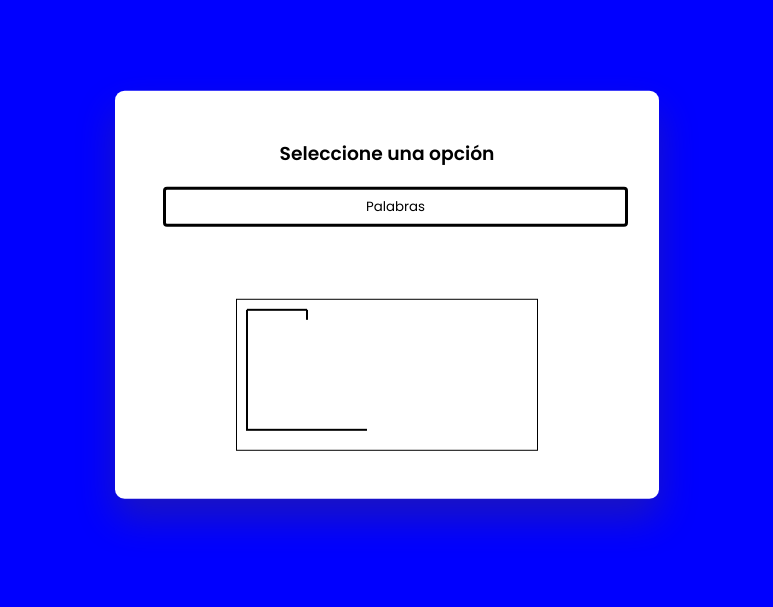
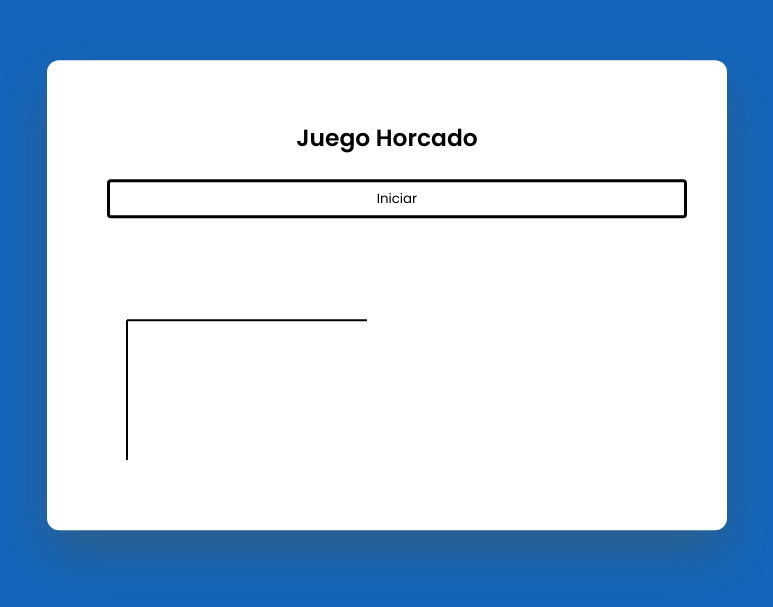
Before and after one commit to jchanquin-2022240/juego_horcado, a plain HTML site: page index.html in a window 1280 px wide. Shown: the part 105-712 px from the top of the page, without its empty margins (253-1026 px from the left). Drawn offline with Linux system fonts and the light colour scheme.

Commit message:
changes in styles and script

```diff
--- a/script.js
+++ b/script.js
@@ -9,13 +9,19 @@ const resultText = document.getElementById("result-text");
 
 //Valores de opciones para botones
 let options = {
-  Palabras: [
+  Iniciar: [
     "Array",
     "Carro",
     "Rana",
     "Victor",
     "Pelota",
     "Juego",
+    "Paleta",
+    "Chamalito",
+    "Lic",
+    "Papaya",
+    "Gusano",
+    "",
   ]
 };
 
@@ -27,7 +33,7 @@ let chosenWord = "";
 
 //Mostrar botones de opción
 const displayOptions = () => {
-  optionsContainer.innerHTML += `<h3>Seleccione una opción</h3>`;
+  optionsContainer.innerHTML += `<h3>Juego Horcado</h3>`;
   let buttonCon = document.createElement("div");
   for (let value in options) {
     buttonCon.innerHTML += `<button class="options" onclick="generateWord('${value}')">${value}</button>`;
@@ -111,20 +117,21 @@ const initializer = () => {
             winCount += 1;
             //if winCount equals word lenfth
             if (winCount == charArray.length) {
-              resultText.innerHTML = `<h2 class='win-msg'>You Win!!</h2><p>The word was <span>${chosenWord}</span></p>`;
+              resultText.innerHTML = `<h2 class='win-msg'>Ganaste</h2><p>La palabra era <span>${chosenWord}</span></p>`;
               //block all buttons
               blocker();
             }
           }
         });
       } else {
-        //lose count
+
+        //pierde contador
         count += 1;
-        //for drawing man
+        //para dibujar el monito
         drawMan(count);
-        //Count==6 because head,body,left arm, right arm,left leg,right leg
-        if (count == 6) {
-          resultText.innerHTML = `<h2 class='lose-msg'>You Lose!!</h2><p>The word was <span>${chosenWord}</span></p>`;
+        //Count==7 por cuerda,head,body,left arm, right arm,left leg,right leg
+        if (count == 7) {
+          resultText.innerHTML = `<h2 class='lose-msg'>Perdiste!</h2><p>La palabra era <span>${chosenWord}</span></p>`;
           blocker();
         }
       }
@@ -154,6 +161,10 @@ const canvasCreator = () => {
     context.lineTo(toX, toY);
     context.stroke();
   };
+
+  const cuerda = () => {
+    drawLine(0, 10, 70, 0);
+  }
 
   const head = () => {
     context.beginPath();
@@ -185,39 +196,38 @@ const canvasCreator = () => {
   const initialDrawing = () => {
     //clear canvas
     context.clearRect(0, 0, context.canvas.width, context.canvas.height);
-    //bottom line
-    drawLine(10, 130, 130, 130);
     //left line
-    drawLine(10, 10, 10, 131);
+    drawLine(10, 10, 10, 150);
     //top line
-    drawLine(10, 10, 70, 10);
-    //small top line
-    drawLine(70, 10, 70, 20);
+    drawLine(10, 10,250, 10);
   };
 
-  return { initialDrawing, head, body, leftArm, rightArm, leftLeg, rightLeg };
+  return { initialDrawing, cuerda,head, body, leftArm, rightArm, leftLeg, rightLeg };
 };
 
 //draw the man
 const drawMan = (count) => {
-  let { head, body, leftArm, rightArm, leftLeg, rightLeg } = canvasCreator();
+  let { cuerda, head, body, leftArm, rightArm, leftLeg, rightLeg } = canvasCreator();
   switch (count) {
     case 1:
+      cuerda();
+      break;
+    case 2:
       head();
       break;
-    case 2:
+    case 3:
       body();
       break;
-    case 3:
+    case 4:
       leftArm();
       break;
-    case 4:
+    case 5:
       rightArm();
       break;
-    case 5:
+    case 6:
       leftLeg();
       break;
-    case 6:
+    case 7:
       rightLeg();
       break;
     default:
--- a/styles.css
+++ b/styles.css
@@ -5,10 +5,11 @@
   font-family: "Poppins", sans-serif;
 }
 body {
-  background-color: blue;
+  background-color:   #1465bb;
 }
 .container {
-  font-size: 16px;
+  /*font-size: 16px;*/
+  font-size: 20px;
   background-color: #ffffff;
   width: 90vw;
   max-width: 34em;
@@ -30,7 +31,7 @@ body {
   margin: 1.2em 0 2.4em 0;
 }
 #options-container button {
-  padding: 0.5em 15em;
+  padding: 0.5em 20em;
   border: 3px solid #000000;
   background-color: #ffffff;
   color: #000000;
@@ -94,8 +95,8 @@ button:hover {
 }
 canvas {
   display: block;
-  margin: auto;
-  border: 1px solid #000000;
+  margin: 10px;
+  /*border: 1px solid #000000;*/
 }
 .hide {
   display: none;
```
